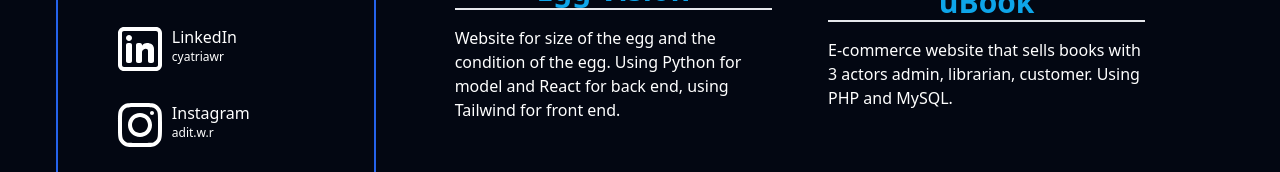
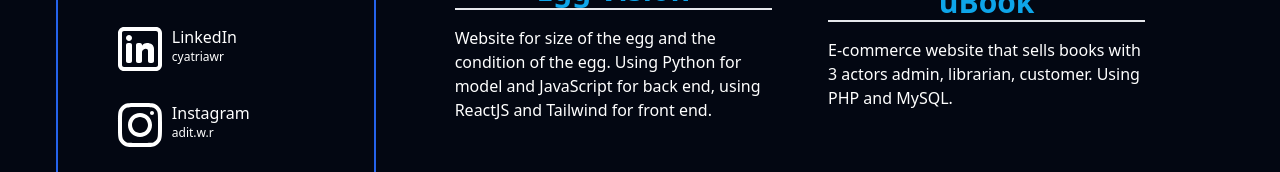
Before and after one commit to adit-wr/adit-wr.github.io, a website: page public/portofolio.html in a window 1280 px wide. Shown: the part 455-627 px from the top of the page. Drawn offline with Linux system fonts and the light colour scheme.

Commit message:
first commit

```diff
--- a/public/portofolio.html
+++ b/public/portofolio.html
@@ -33,7 +33,7 @@
               <img src="./img/react.png" class="w-auto" alt="">
             </div>
             <h1 class="pt-5 text-3xl font-bold text-center w-full border-b-2">Egg Vision</h1>
-            <p class="text-white pt-4">Website for size of the egg and the condition of the egg. Using Python for model and React for back end, using Tailwind for front end.</p>
+            <p class="text-white pt-4">Website for size of the egg and the condition of the egg. Using Python for model and JavaScript for back end, using ReactJS and Tailwind for front end.</p>
           </a>
           <a class="flex flex-col p-7 w-1/2 items-center rounded-xl text-sky-500 hover:bg-blue-950  hover:text-white hover:scale-110 ease-in-out duration-500 justify-center" href="https://github.com/adit-wr/uBook" target="_blank">
             <div class="h-44">
```
